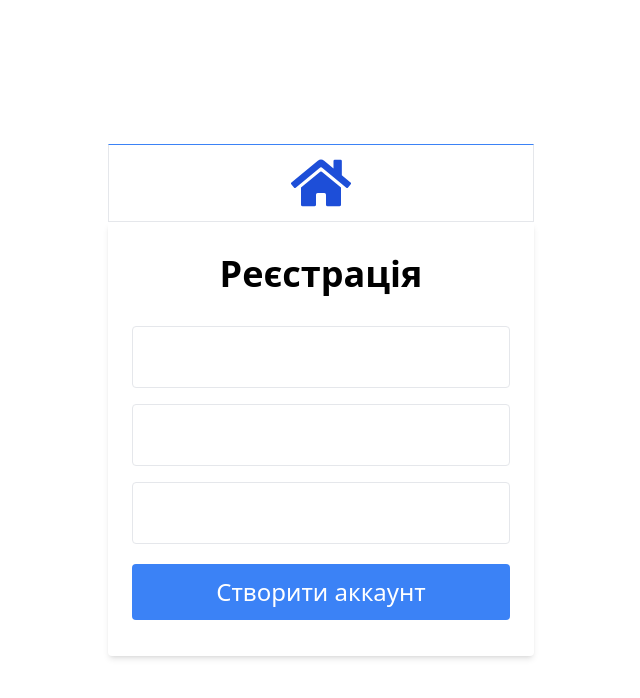
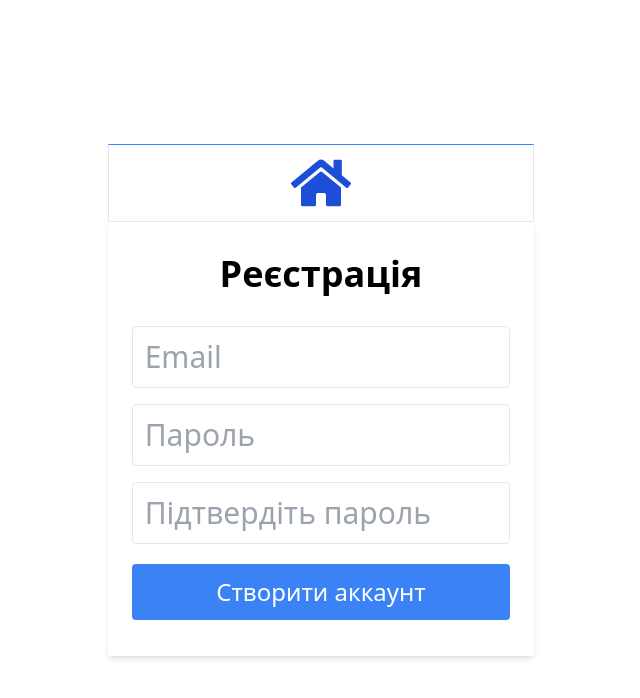
Before and after one commit to VicDanilevska/diplom, a React (Create React App) app: page /signup in a window 1280 px wide. Shown: the top 698 px of the page, without its empty margins (319-959 px from the left). Built offline with nearby package versions, Linux system fonts and the light colour scheme; no server answers; the HTML template or start-up script is replaced by a standard one.

Commit message:
Анімовано появу елементів сторінки

```diff
--- a/src/pages/SignUp.js
+++ b/src/pages/SignUp.js
@@ -4,6 +4,7 @@ import {AnimatePresence, motion} from 'framer-motion';
 import Modal from "../components/Modal";
 import {FaHome, FaUser} from "react-icons/fa";
 import {useUserContext} from "../context/UserContextProvider";
+import {getAnimation} from "../utils/utils";
 
 const SignUp = () => {
 
@@ -45,28 +46,56 @@ const SignUp = () => {
 
                 <div className={'bg-white px-6 py-8 rounded shadow-md text-black'}>
                     <motion.h1
+                        variants={getAnimation(1)}
+                        initial={'initial'}
+                        animate={'animate'}
                         className={"mb-8 text-4xl font-bold text-center"}>
                         Реєстрація
                     </motion.h1>
 
                     <motion.input
+                        variants={getAnimation(3)}
+                        initial={'initial'}
+                        animate={'animate'}
                         type="text"
-                        className={"block border border-grey-light w-full p-3 rounded mb-4 text-3xl"}/>
+                        className={"block border border-grey-light w-full p-3 rounded mb-4 text-3xl"}
+                        placeholder="Email"
+                    />
 
                     <motion.input
                         type="password"
                         className={"block border border-grey-light w-full p-3 rounded mb-4 text-3xl"}
+                        variants={getAnimation(4)}
+                        initial={'initial'}
+                        animate={'animate'}
+                        placeholder="Пароль"
                     />
+
                     <motion.input
                         type="password"
                         className={"block border border-grey-light w-full p-3 rounded mb-4 text-3xl"}
+                        variants={getAnimation(5)}
+                        initial={'initial'}
+                        animate={'animate'}
+                        placeholder="Підтвердіть пароль"
                     />
 
                     <button
                         type={'button'}
                         className={"w-full relative text-center text-2xl py-3 rounded bg-blue-500 text-white hover:bg-blue-600 focus:outline-none my-1"}
                     >Створити аккаунт
-                        <motion.div className={''}></motion.div>
+                        <motion.div
+                            className={'bg-white absolute w-[105%] h-full left-0 top-0 pointer-events-none'}
+                            animate={{
+                                left: '100%',
+                                width: 0,
+                                transition: {
+                                    delay: 1,
+                                    duration: 0.5
+                                },
+                            }}>
+
+                        </motion.div>
                     </button>
 
                 </div>
```
